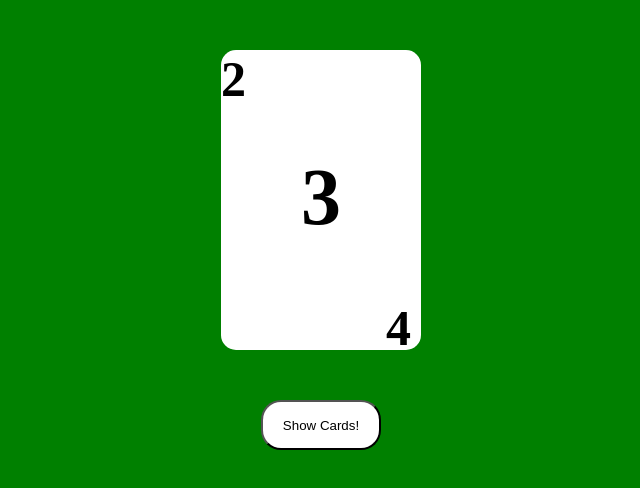
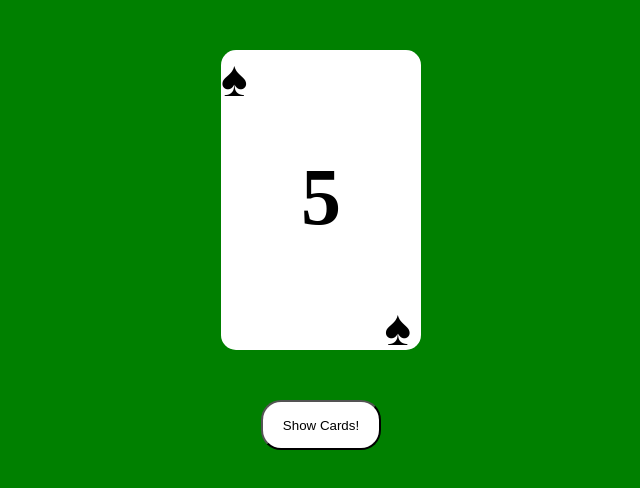
Before and after one commit to ItsCesar735/CardGenerator, a plain HTML site: page index.html in a window 1280 px wide. Shown: the full height of the page, 319-959 px from the left. Drawn offline with Linux system fonts and the light colour scheme.

Commit message:
2do Cambio

```diff
--- a/index.html
+++ b/index.html
@@ -11,9 +11,9 @@
     <div class="container">
         <div class="card">
 
-            <div id="pinta">2</div>
-            <div id="numero">3</div>
-            <div id="pintab">4</div>
+            <div id="pinta">♠</div>
+            <div id="numero">5</div>
+            <div id="pintab">♠</div>
 
         </div>
         <button class="btn">Show Cards!</button>
```
